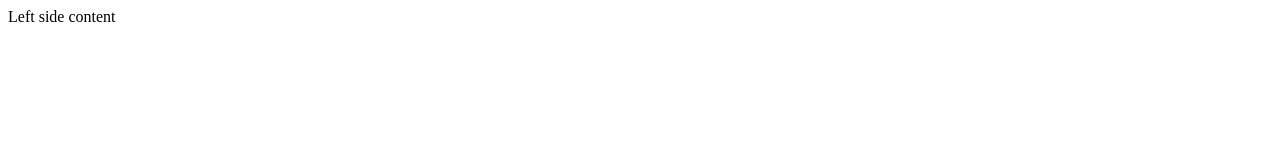
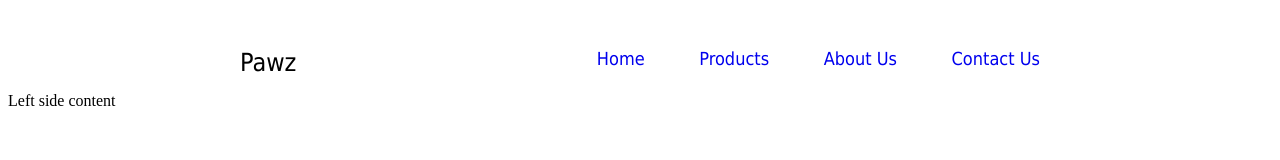
Before and after one commit to aurimas1551/Bit-02-cat, a website: page index.html in a window 1280 px wide. Drawn offline with Linux system fonts and the light colour scheme.

Commit message:
Setup header

```diff
--- a/index.html
+++ b/index.html
@@ -13,11 +13,45 @@
     <meta name="msapplication-TileColor" content="#da532c">
     <meta name="theme-color" content="#ffffff">
     <title>Cat</title>
+    <style>
+        header {
+            display: inline-block;
+            width: 800px;
+            margin-top: 40px;
+            margin-left: calc((100% - 800px) / 2);
+            font-family: Tahoma;
+        }
+
+        header>div {
+            height: 40px;
+            font-size: 25px;
+            float: left;
+        }
+
+        header>nav {
+            float: right;
+        }
+
+        nav>a {
+            margin-left: 50px;
+            font-size: 18px;
+            text-decoration: none;
+        }
+
+        nav>a:first-child {
+            margin-left: 0;
+        }
+    </style>
 </head>
 <body>
     <header>
-        <div></div>
-        <nav></nav>
+        <div>Pawz</div>
+        <nav>
+            <a href="#">Home</a>
+            <a href="#">Products</a>
+            <a href="#">About Us</a>
+            <a href="#">Contact Us</a>
+        </nav>
     </header>
 
     <main>
```
